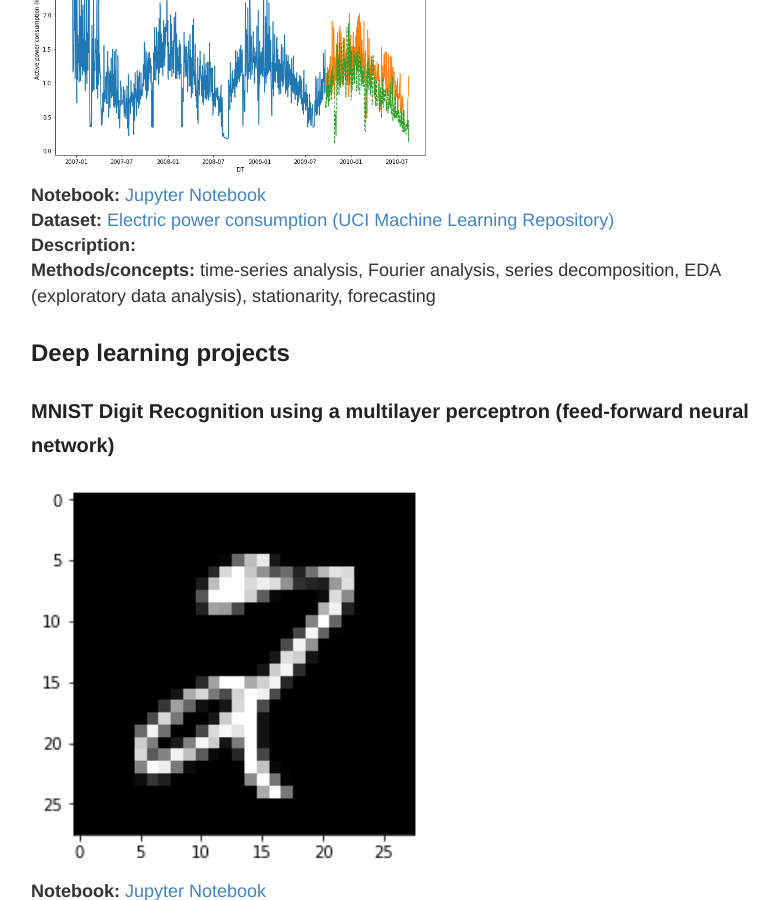
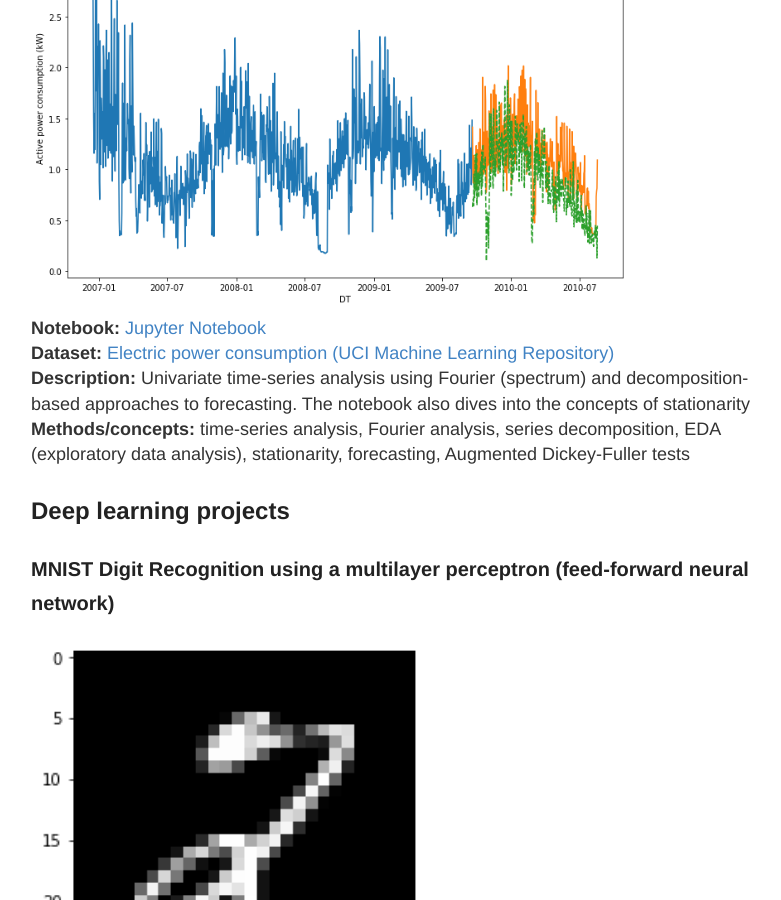
Before and after one commit to oliver-ong/oliver-ong.github.io, a Jekyll site: the page built from _posts/2018-11-12-Portfolio-Home.md, in a window 1280 px wide and 900 px high, scrolled down 437 px. Shown: the whole window, without its empty margins (249-1030 px from the left). Built offline with Jekyll 4.4.1, drawn with Linux system fonts in a browser that asks for light colours.

Commit message:
Update 2018-11-12-Portfolio-Home.md

```diff
--- a/_posts/2018-11-12-Portfolio-Home.md
+++ b/_posts/2018-11-12-Portfolio-Home.md
@@ -6,11 +6,11 @@ title: Portfolio Home
 ## General data analysis projects
 
 ### Time Series Analysis and Forecasting using Decomposition
-<img src= "\images\ts_decomposition.png" width = "400" align = "middle">\\
+<img src= "\images\ts_decomposition.png" height = "400" align = "middle">\\
 **Notebook:** [Jupyter Notebook](https://nbviewer.jupyter.org/github/oliver-ong/oliver-ong.github.io/blob/master/Notebooks/ts_decomposition.ipynb)\\
 **Dataset:** [Electric power consumption (UCI Machine Learning Repository)](https://archive.ics.uci.edu/ml/datasets/individual+household+electric+power+consumption)\\
-**Description:** \\
-**Methods/concepts:** time-series analysis, Fourier analysis, series decomposition, EDA (exploratory data analysis), stationarity, forecasting
+**Description:** Univariate time-series analysis using Fourier (spectrum) and decomposition-based approaches to forecasting. The notebook also dives into the concepts of stationarity\\
+**Methods/concepts:** time-series analysis, Fourier analysis, series decomposition, EDA (exploratory data analysis), stationarity, forecasting, Augmented Dickey-Fuller tests
 
 ## Deep learning projects
 
```
